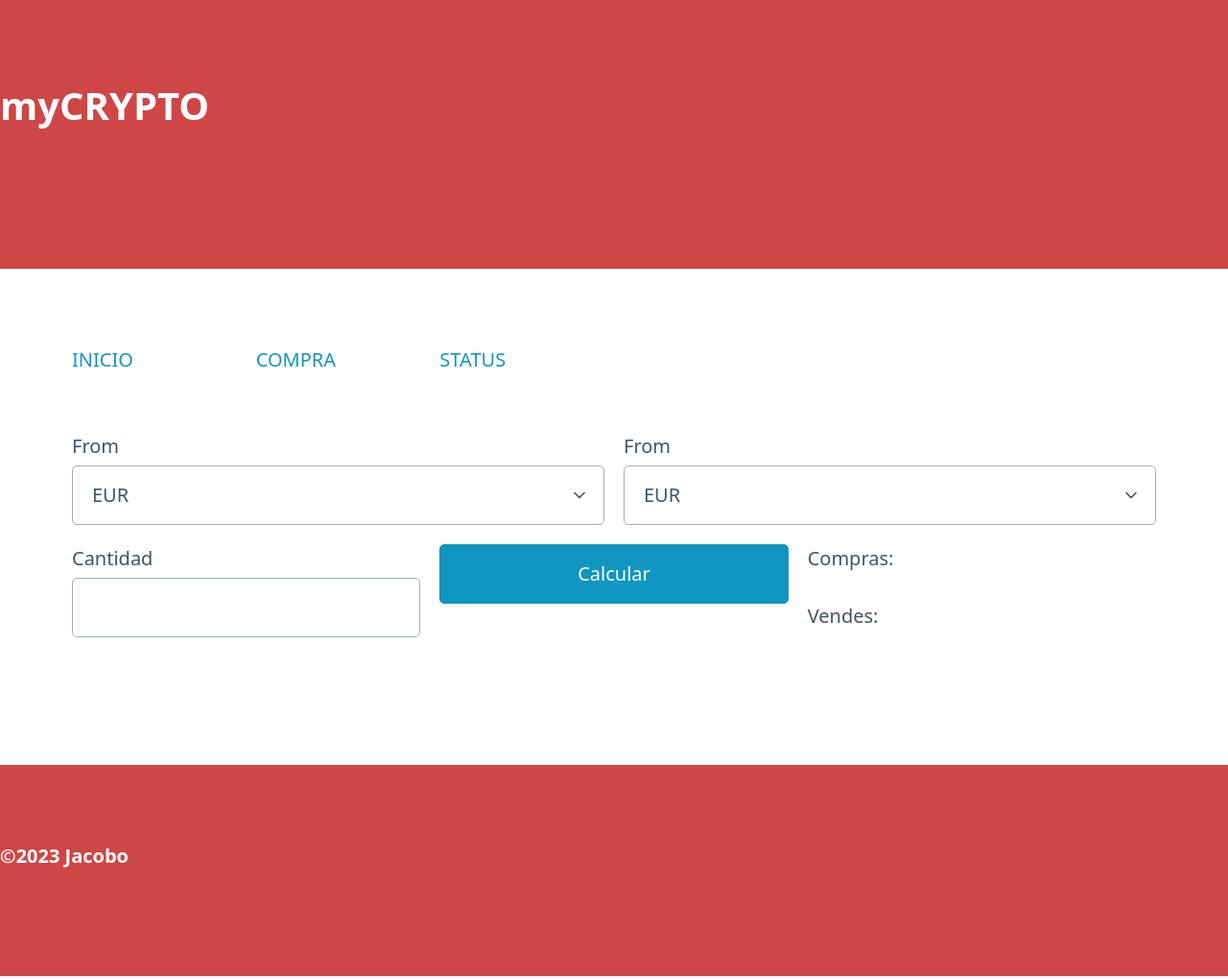
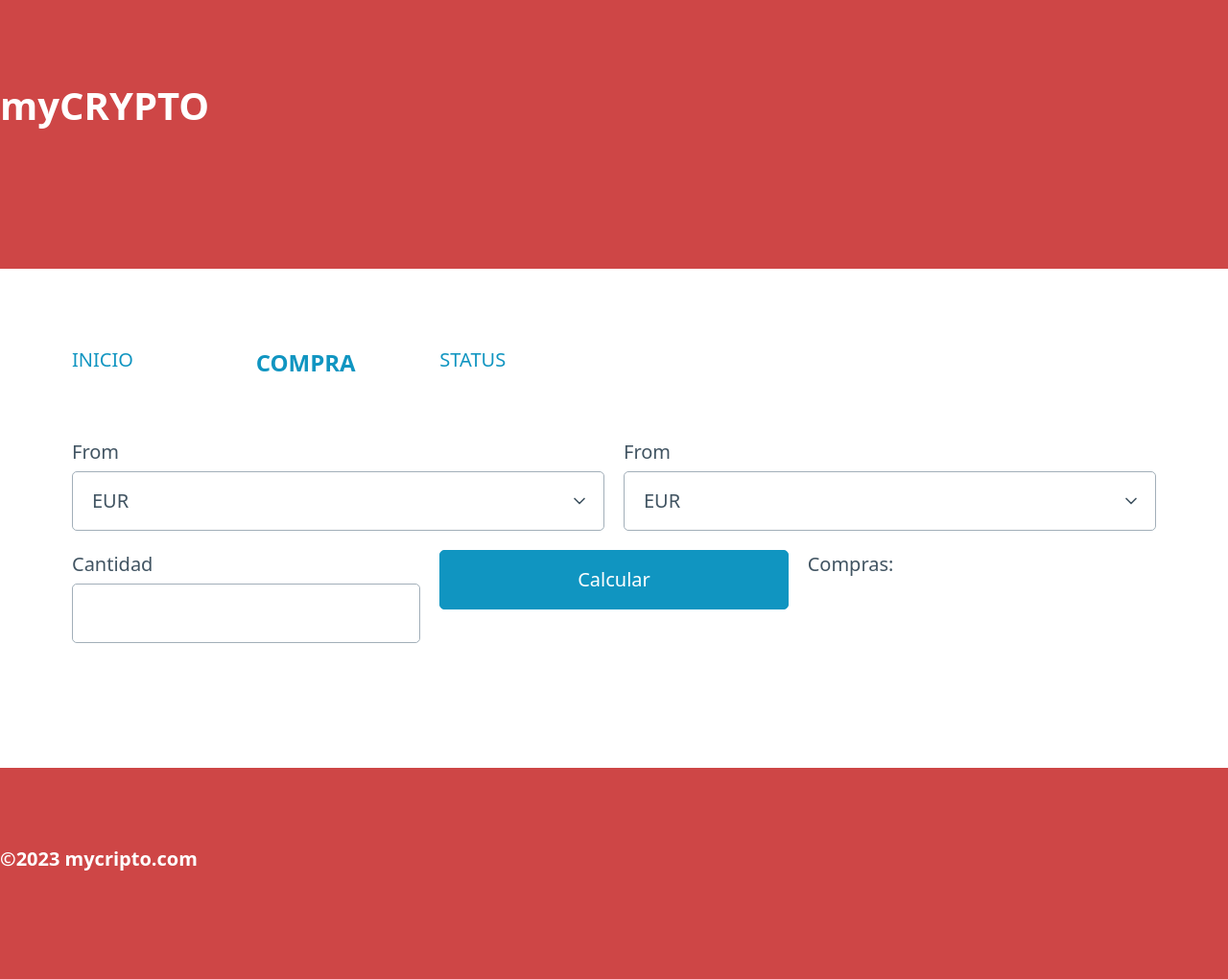
Before and after one commit to gandalfmola/proyecto_final, a Flask app: page /compra in a window 1280 px wide. Shown: the whole page at 96% size. Run offline with Flask 3, Linux system fonts and the light colour scheme.

Commit message:
añadido el .env_template

```diff
--- a/mi_aplicacion/forms.py
+++ b/mi_aplicacion/forms.py
@@ -5,8 +5,8 @@ from wtforms.validators import DataRequired, Length
 
 
 class MovementForm(FlaskForm):
-    moneda_from = SelectField("From", validators=[DataRequired("Campo obligatorio")], choices=["EUR", "BTC", "ETH", "ADA", "XRP", "LTC"])
-    moneda_to = SelectField("From", validators=[DataRequired("Campo obligatorio")], choices=["EUR", "BTC", "ETH", "ADA", "XRP", "LTC"])
+    moneda_from = SelectField("From", validators=[DataRequired("Campo obligatorio")], choices=["EUR", "BTC", "ETH", "ADA", "XRP", "LTC", "BNB", "USDT", "SOL", "MATIC"])
+    moneda_to = SelectField("From", validators=[DataRequired("Campo obligatorio")], choices=["EUR", "BTC", "ETH", "ADA", "XRP", "LTC", "BNB", "USDT", "SOL", "MATIC"])
     cantidad = FloatField("Cantidad", validators=[DataRequired("Este campo es obligatorio")])
 
     boton_calcular = SubmitField("Calcular")
--- a/mi_aplicacion/routes.py
+++ b/mi_aplicacion/routes.py
@@ -71,7 +71,7 @@ def compra():
 
                 # Si va bien devolvemos el cálculo y habilitamos botón comprar
                 else:
-                    return render_template("compra.html", formulario=form, vendes = cantidad,compras=resultado, moneda_from=moneda_from, moneda_to=moneda_to)
+                    return render_template("compra.html", formulario=form, vendes = cantidad,compras=resultado[0], moneda_from=moneda_from, moneda_to=moneda_to)
 
 
             # Aquí montamos la opción de COMPRAR:
@@ -137,7 +137,7 @@ def status():
 
         # Vamos a intentar capturar el posible error de la API en la consulta
 
-        probatina,valores = my_global_consult(claves)
+        probatina,valores = my_global_consult(claves, apikey)
         if probatina == True:
 
             # Aplicamos al saldo de cada cripto su valor actual en euros
@@ -170,16 +170,28 @@ def status():
             # Calculamos el resultado de la inversion
             res_inv = valor_criptos + balance_euros
 
+            # Según el resultado positivo o negativo le damos un valor
+            if res_inv > 0:
+                color = 1
+            elif res_inv < 0:
+                color = 2
+            else:
+                color = 3
+
+            # Por si aún no hay inversiones
+            if valor_criptos == 0 and balance_euros == 0:
+                tabla_final = []
+
             print("tabla final es", tabla_final)
 
-            return render_template("status.html", resumen = tabla_final, euros=balance_euros, valor_act = valor_criptos, resultado = res_inv)
+            return render_template("status.html", resumen = tabla_final, euros=balance_euros, valor_act = valor_criptos, resultado = res_inv, color=color)
 
         else:
             flash(valores)
             return render_template("status.html", resumen = " ")
 
     except:
-        return render_template("index.html", error= "Ups...arece que hay problemas para cargar la página correctamente")
+        return render_template("status.html", error= "Ups...arece que hay problemas para cargar la página correctamente")
 
 
 @app.route("/prueba")
--- a/mi_aplicacion/static/style.css
+++ b/mi_aplicacion/static/style.css
@@ -20,13 +20,26 @@ h1 {
 
 #msg-error {
     text-align: center;
-    background-color: rgb(193, 204, 219);
+    background-color: rgb(30, 243, 41);
 }
 
 #mensaje {
-    color: red;
+    color: rgb(236, 81, 81);
 }
 
 .copy {
     color: white;
 }
+
+#rojo {
+    color: red;
+}
+
+#verde {
+    color: rgb(8, 182, 8);
+}
+
+#menu {
+    font-weight: bold;
+    font-size: 1.2em;
+}
--- a/mi_aplicacion/templates/compra.html
+++ b/mi_aplicacion/templates/compra.html
@@ -18,7 +18,7 @@
                 <a href="/">INICIO</a>
             </div>
             <div>
-                <a class="disabled" href="/compra">COMPRA</a>
+                <a class="disabled" href="/compra" id="menu">COMPRA</a>
             </div>
             <div>
                 <a href="/status">STATUS</a>
@@ -88,11 +88,11 @@
 
             {% if compras %}
             <div>
-                Compras: <p>{{compras}} </p><p>Vendes:</p>{{ vendes }}</p>
+                Compras: <p>{{compras}} {{moneda_to}}</p>
             </div>
             {% else %}
             <div>
-                Compras: <p> </p><p>Vendes:</p> </p>
+                Compras: <p> </p>
             </div>
             {% endif %}
         </div>
@@ -115,7 +115,7 @@
     </main>
 
         <footer class="titulo">
-            <p class="copy"><strong>&copy2023 Jacobo</strong></p>
+            <p class="copy"><strong>&copy2023 mycripto.com</strong></p>
         </footer>
 
 </body>
--- a/mi_aplicacion/templates/index.html
+++ b/mi_aplicacion/templates/index.html
@@ -16,7 +16,7 @@
 
     <div class="grid">
         <div>
-            <a class="disabled" href="/">INICIO</a>
+            <a class="disabled" href="/" id="menu">INICIO</a>
         </div>
         <div>
             <a href="/compra">COMPRA</a>
@@ -63,7 +63,7 @@
         {% endfor %}
     </table>
     {% else %}
-    <h5>Aún no tienes ninguna compra en tu cartera</h5>
+    <h5>Aún no has realizado ninguna compra, ve a la página de compra para comenzar a operar</h5>
     {% endif %}
 
     {% endif %}
@@ -73,7 +73,7 @@
 
 
     <footer class="titulo">
-        <p class="copy"><strong>&copy2023 Jacobo</strong></p>
+        <p class="copy"><strong>&copy2023 mycrypto.com</strong></p>
     </footer>
 
 </body>
```
Also changed, not shown: mi_aplicacion/controler.py (+4 -4 lines), mi_aplicacion/templates/status.html (+25 -13 lines), data/registro.db, readme.md, 1 other file.
